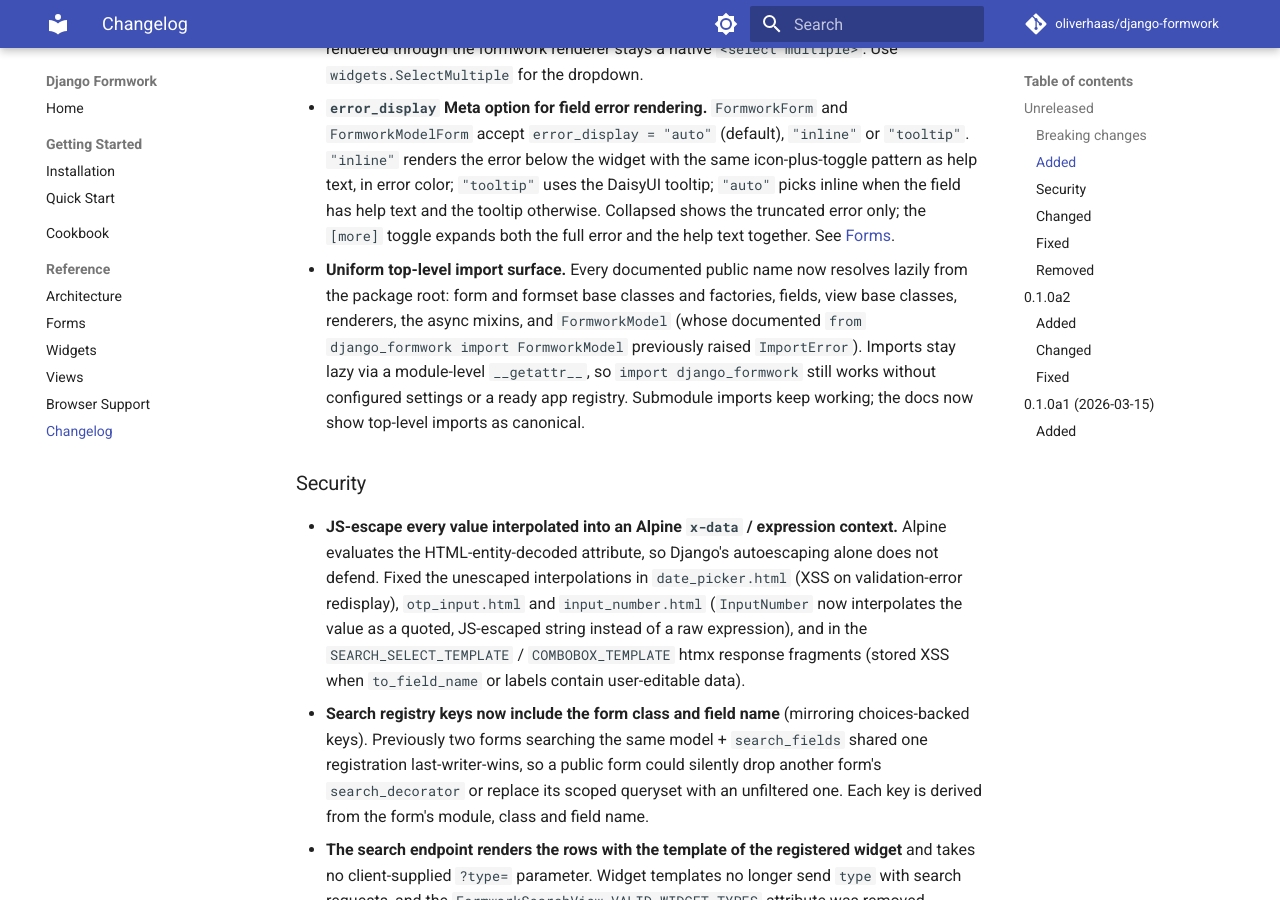
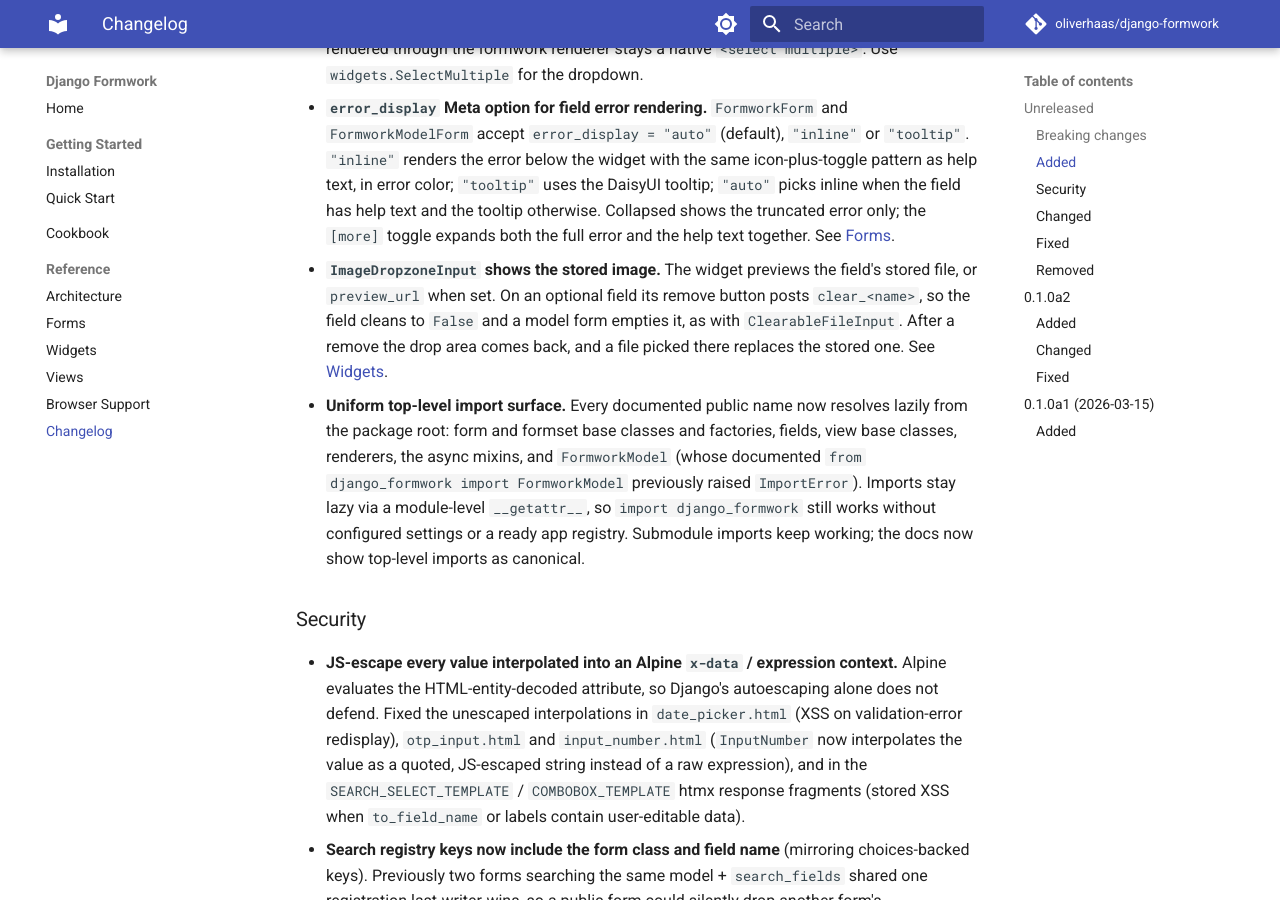
Before and after one commit to oliverhaas/django-formwork, an MkDocs documentation site: the page built from docs/reference/changelog.md, in a window 1280 px wide and 900 px high, scrolled down 3065 px. Built offline with MkDocs 1.6.1 and Material for MkDocs 9.7.7, drawn with Linux system fonts in a browser that asks for light colours; comment, search, counter and statistics services are not loaded; the version menu is left out.

Commit message:
fix: let a stored image be replaced in ImageDropzoneInput
With a stored image the widget rendered no file input, so the field label
pointed at nothing and nothing could be uploaded after the remove button.
The file input now always renders and the drop area shows once the stored
image is cleared. A new pick resets the clear flag, so the upload no longer
contradicts it.

```diff
--- a/docs/reference/changelog.md
+++ b/docs/reference/changelog.md
@@ -124,6 +124,11 @@
   tooltip; `"auto"` picks inline when the field has help text and the tooltip otherwise.
   Collapsed shows the truncated error only; the `[more]` toggle expands both the full
   error and the help text together. See [Forms](forms.md#error_display).
+- **`ImageDropzoneInput` shows the stored image.** The widget previews the field's
+  stored file, or `preview_url` when set. On an optional field its remove button posts
+  `clear_<name>`, so the field cleans to `False` and a model form empties it, as with
+  `ClearableFileInput`. After a remove the drop area comes back, and a file picked there
+  replaces the stored one. See [Widgets](widgets.md#imagedropzoneinput).
 - **Uniform top-level import surface.** Every documented public name now resolves lazily
   from the package root: form and formset base classes and factories, fields, view base
   classes, renderers, the async mixins, and `FormworkModel` (whose documented
--- a/docs/reference/widgets.md
+++ b/docs/reference/widgets.md
@@ -586,6 +586,8 @@
 
 On an optional field, the clear button posts `clear_<name>`, and the field
 cleans to `False`, which clears the stored file, as with `ClearableFileInput`.
+After the clear, the drop area comes back, and a file picked there replaces the
+stored one.
 
 !!! note "Server-side validation"
     `accept` and `max_size` only guide the browser. Validate the file type and
```
Also changed, not shown: django_formwork/static/formwork/widgets/image_dropzone.js (+12 -0 lines), 4 other files.
